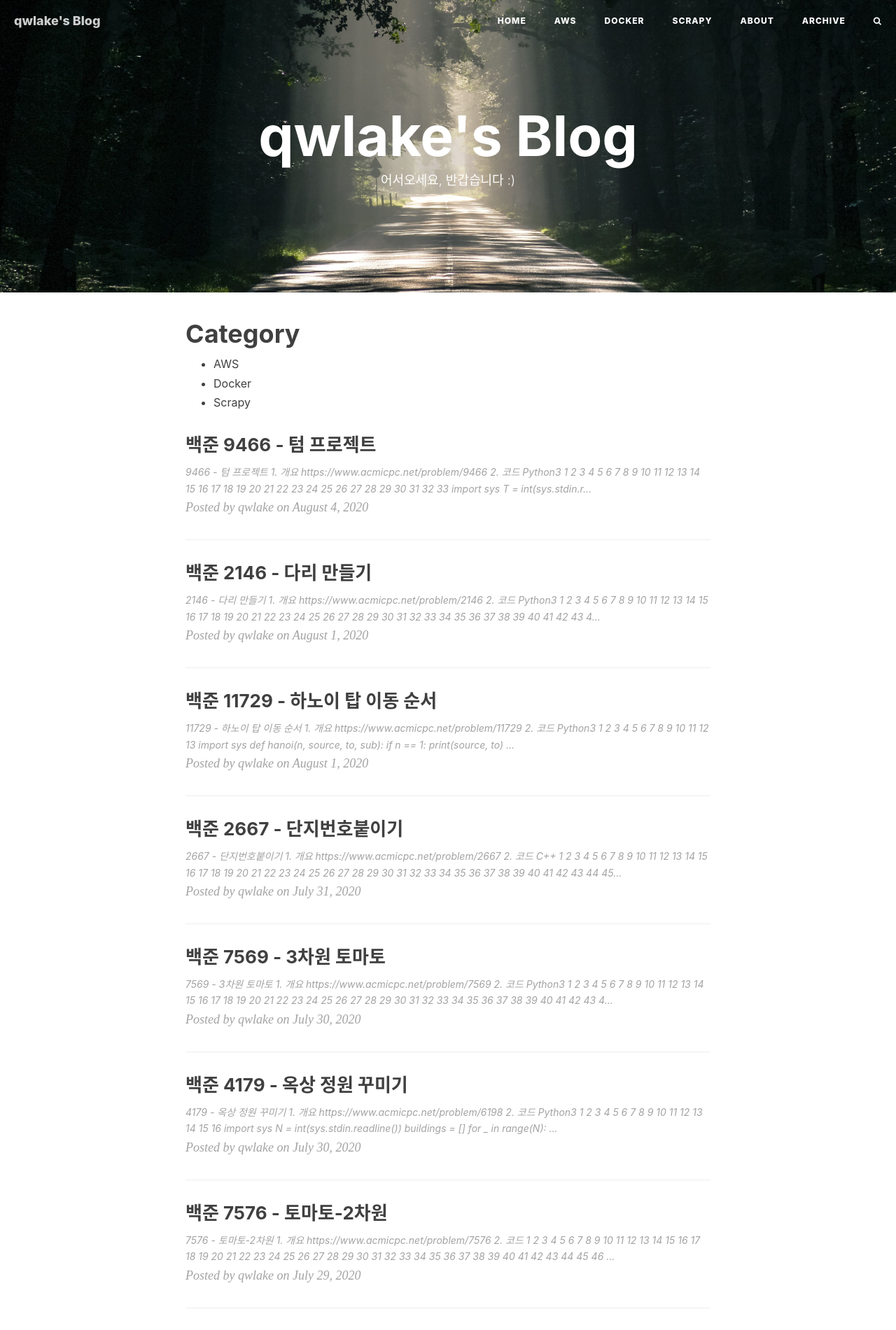
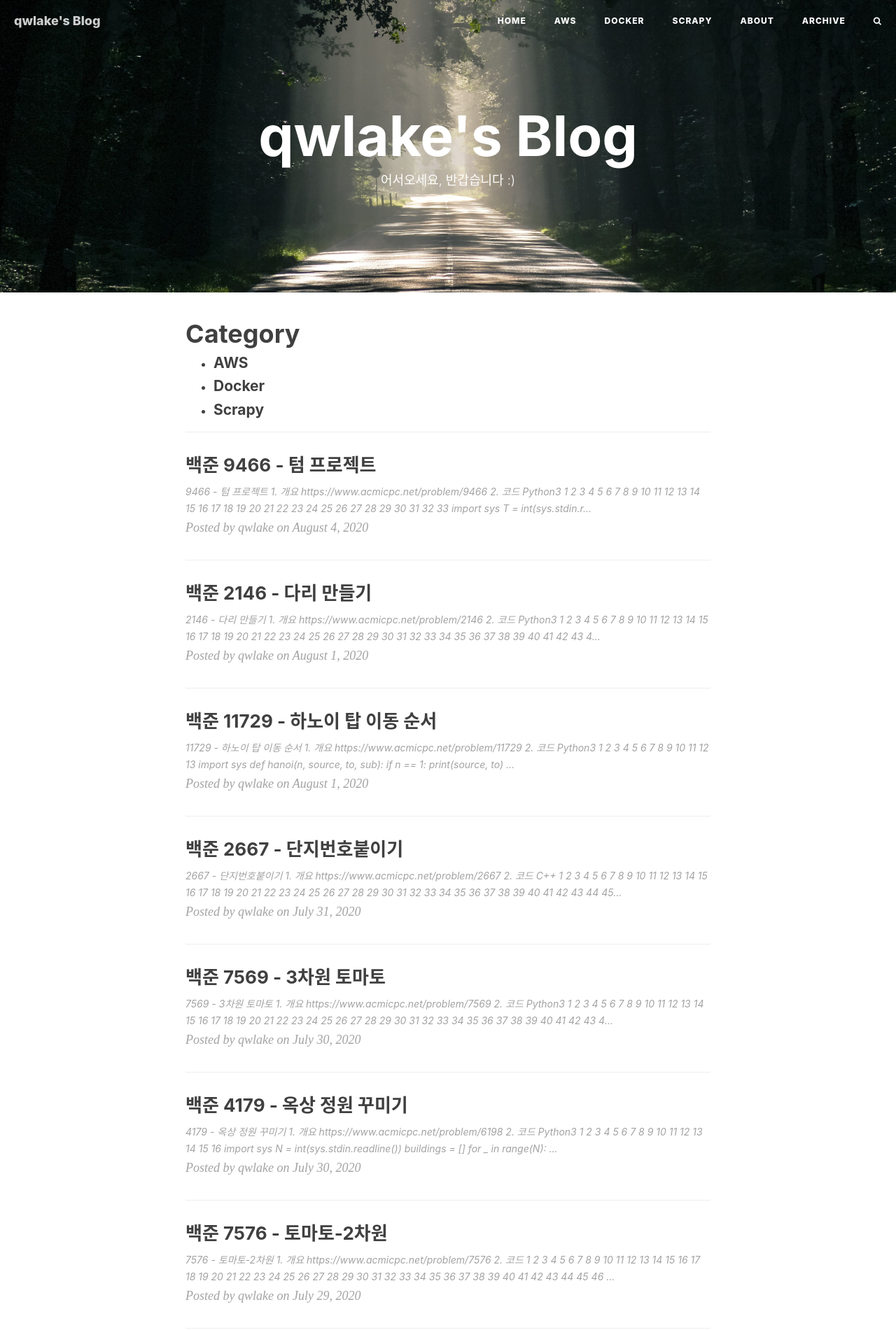
Before and after one commit to qwlake/qwlake.github.io, a Jekyll site: the page built from index.html, in a window 1280 px wide. Shown: the top 1901 px of the page at 70% size. Built offline with Jekyll 4.4.1, drawn with Linux system fonts in a browser that asks for light colours; nearby versions of some CDN libraries; the list of posts is cut into pages by our own code.

Commit message:
ㅁㄴㅇ

```diff
--- a/index.html
+++ b/index.html
@@ -10,12 +10,13 @@ description: "어서오세요, 반갑습니다 :)"
         {% for node in pages_list %}
             {% if node.title != null %}
                 {% if node.layout == "category" %}
-                    <li><a class="category-link {% if page.url == node.url %} active{% endif %}"
-                    href="{{ site.baseurl }}{{ node.url }}">{{ node.title }}</a></li>
+                    <li><h4><a class="category-link {% if page.url == node.url %} active{% endif %}"
+                    href="{{ site.baseurl }}{{ node.url }}">{{ node.title }}</a></h4></li>
                 {% endif %}
             {% endif %}
         {% endfor %}
     </ul>
+    <hr>
 </header>
 
 {% for post in paginator.posts %}
```
